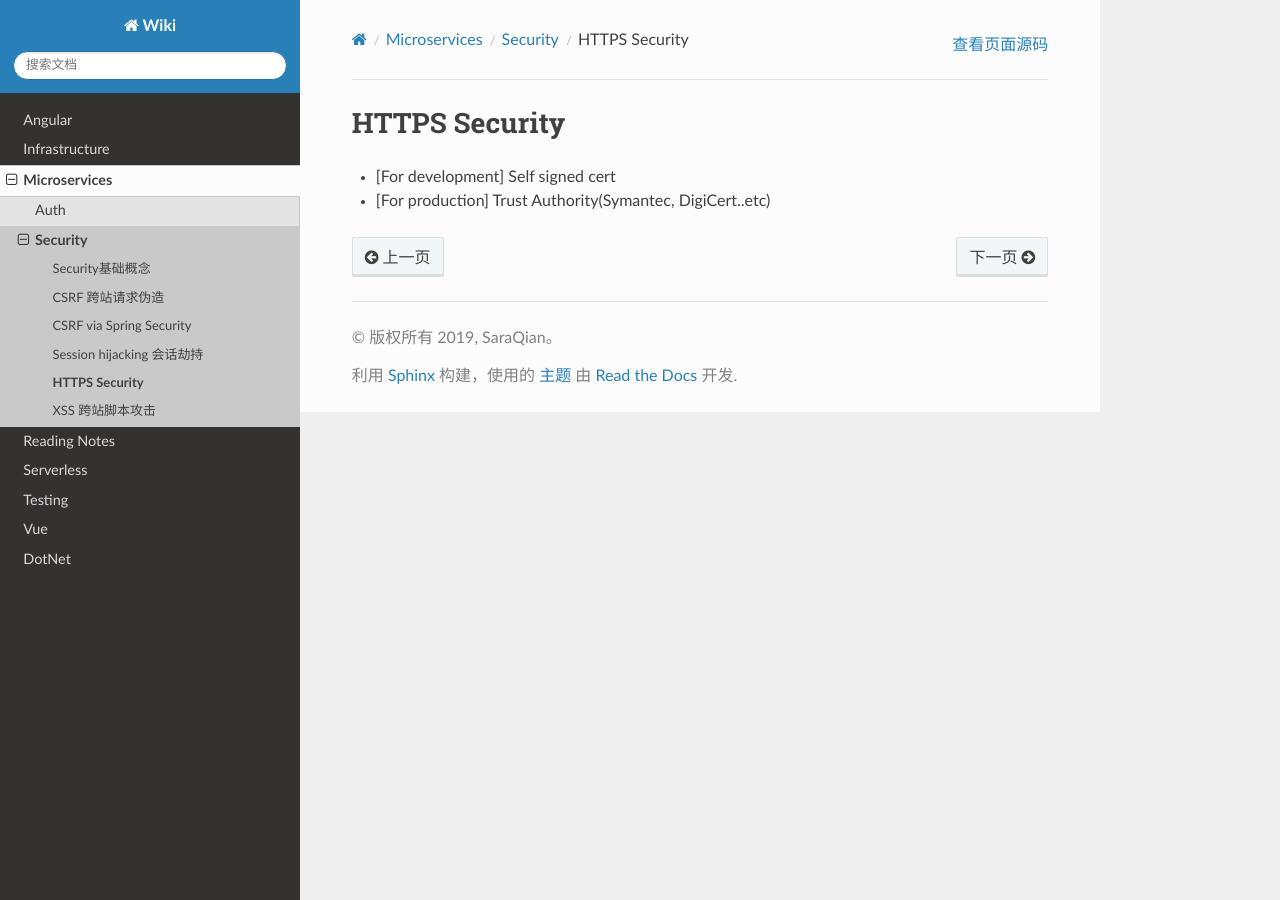
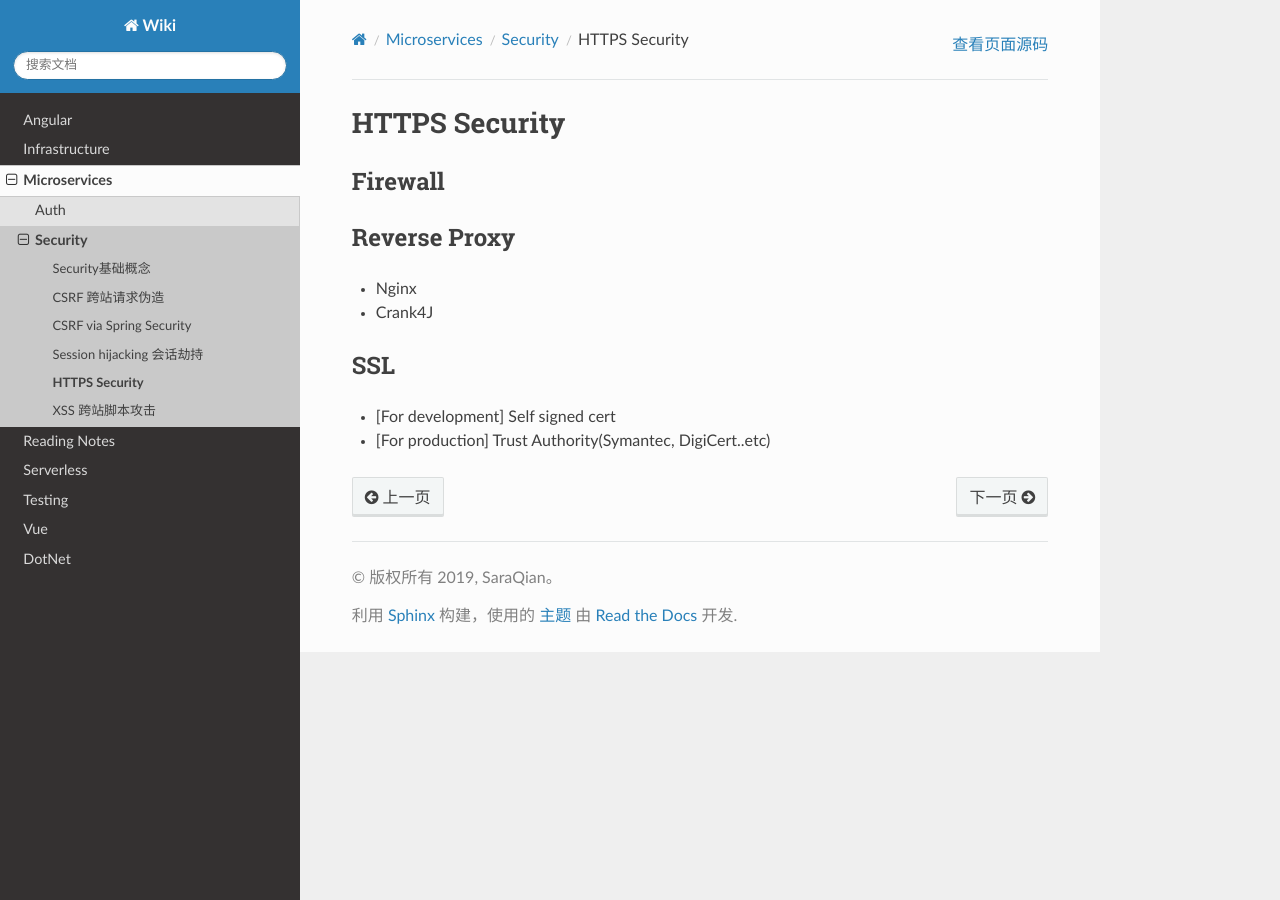
Before and after one commit to abigail830/Sphinx_wiki, a Sphinx documentation site: the page built from source/Microservices/Security/http.rst, in a window 1280 px wide. Built offline with Sphinx 7.4.7 and the Read the Docs theme 2.0.0, drawn with Linux system fonts in a browser that asks for light colours.

Commit message:
Update http.rst

```diff
--- a/source/Microservices/Security/http.rst
+++ b/source/Microservices/Security/http.rst
@@ -1,7 +1,22 @@
 HTTPS Security
 ============================
+
+Firewall
+^^^^^^^^^^^
+
+
+Reverse Proxy
+^^^^^^^^^^^^^^^
+
+* Nginx
+* Crank4J
+
+
+SSL
+^^^^^^^
 
 * [For development] Self signed cert
 * [For production] Trust Authority(Symantec, DigiCert..etc)
 
+
 .. index:: Security
```
